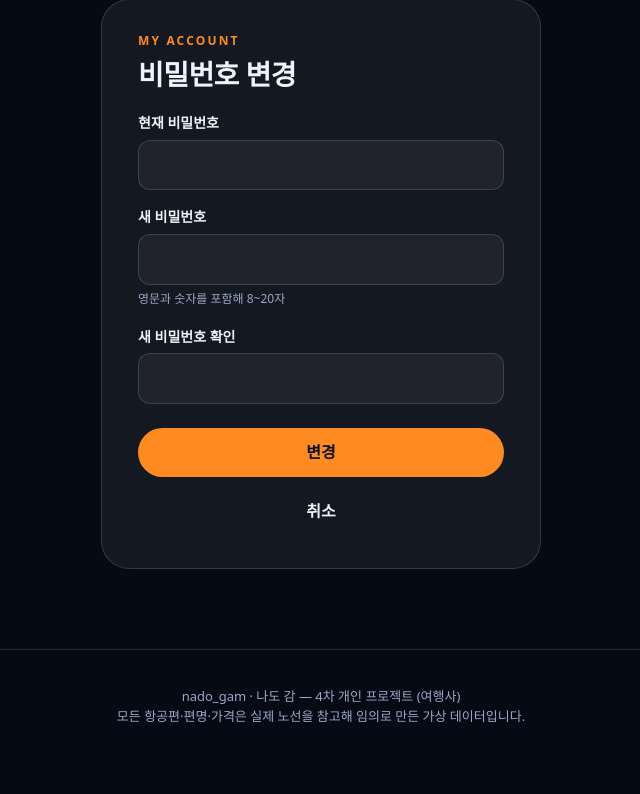
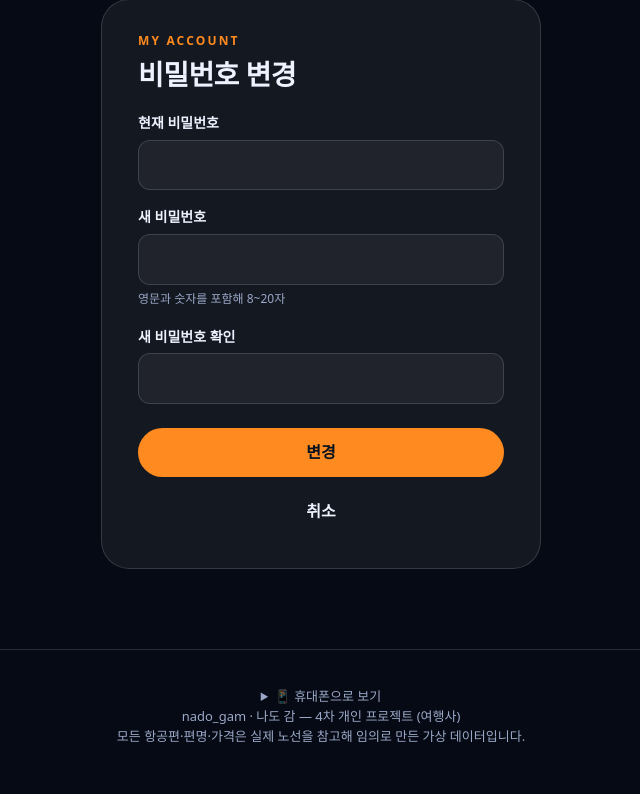
Before and after one commit to ho8566z/nado-gam, a Spring Boot app: page /account/password in a window 1280 px wide. Shown: the part 123-917 px from the top of the page, without its empty margins (319-959 px from the left). Before the commit the page ends 845 px from the top, so only its background shows below. Run offline with Spring Boot 4, Linux system fonts and the light colour scheme; a user stored in the database is signed in; some of the project's set-up classes (security, data sources, template engines, error pages and the like) are left out, and stand-ins take their place; some web fonts are replaced.

Commit message:
feat(qr): 팝업과 푸터에 QR 표시 추가

```diff
--- a/src/main/resources/static/js/common.js
+++ b/src/main/resources/static/js/common.js
@@ -40,3 +40,16 @@
 		if (acc) { acc.classList.add('is-active'); acc.setAttribute('aria-current', 'page'); }
 	}
 })();
+
+// 푸터의 '휴대폰으로 보기': 펼칠 때 현재 화면 주소로 QR 이미지를 불러온다.
+(function () {
+	'use strict';
+	var box = document.querySelector('details.mobile-qr');
+	var img = box ? box.querySelector('img[data-qr-self]') : null;
+	if (!box || !img) { return; }
+	box.addEventListener('toggle', function () {
+		if (box.open && !img.getAttribute('src')) {
+			img.setAttribute('src', '/qr?target=' + encodeURIComponent(window.location.pathname + window.location.search));
+		}
+	});
+})();
--- a/src/main/resources/templates/fragments/layout.html
+++ b/src/main/resources/templates/fragments/layout.html
@@ -47,6 +47,11 @@
 	</nav>
 </header>
 <footer class="site-footer" th:fragment="footer">
+	<details class="mobile-qr">
+		<summary>📱 휴대폰으로 보기</summary>
+		<img data-qr-self alt="이 화면을 휴대폰으로 여는 QR 코드" width="140" height="140">
+		<p>휴대폰 카메라로 스캔하면 같은 화면이 열려요.</p>
+	</details>
 	<p>nado_gam · 나도 감 — 4차 개인 프로젝트 (여행사)</p>
 	<p>모든 항공편·편명·가격은 실제 노선을 참고해 임의로 만든 가상 데이터입니다.</p>
 	<!-- 휴대폰 폭에서만 보이는 하단 탭 바. 현재 메뉴 표시는 common.js 가 주소를 보고 정한다. -->
--- a/src/main/resources/templates/fragments/popup.html
+++ b/src/main/resources/templates/fragments/popup.html
@@ -12,6 +12,7 @@
 		<p class="kicker">EVENT</p>
 		<h2 id="popup-title" th:text="${popup.title}">이벤트 제목</h2>
 		<p class="popup-body" th:text="${popup.body}">이벤트 내용</p>
+		<img class="popup-qr" th:if="${popup.qrTargetUrl != null}" th:src="@{/qr(target=${popup.qrTargetUrl})}" alt="이벤트 QR 코드" width="120" height="120">
 		<a class="button" th:if="${popup.qrTargetUrl != null}" th:href="${popup.qrTargetUrl}" data-popup-close-on-click>이벤트 보러 가기</a>
 		<div class="popup-actions">
 			<button type="button" class="popup-link" data-popup-hide-today>오늘 하루 안 보기</button>
```
